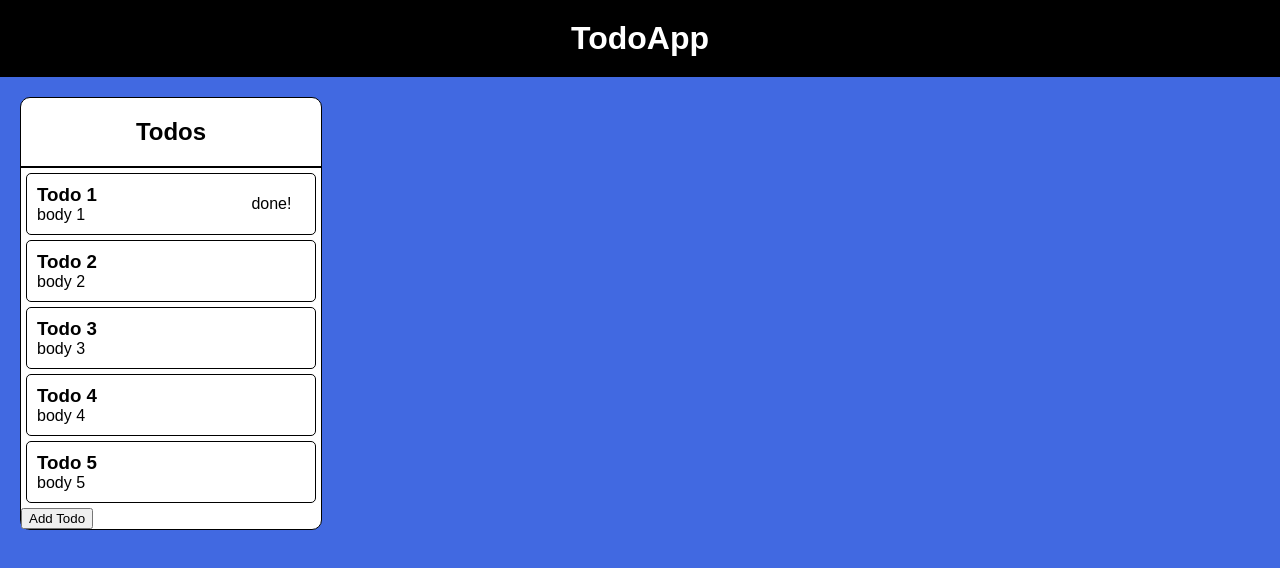
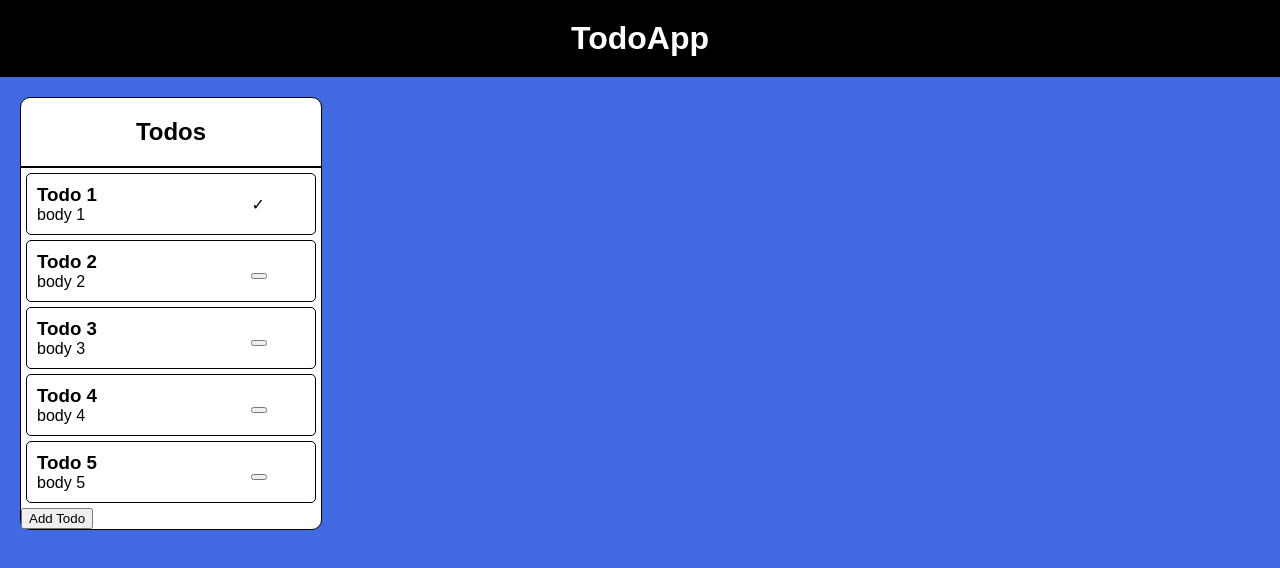
Before and after one commit to ga-wdi-exercises/todo-app-react, a React (Create React App) app: page / in a window 1280 px wide. Shown: the top 568 px of the page. Built offline with nearby package versions, Linux system fonts and the light colour scheme; the HTML template or start-up script is replaced by a standard one.

Commit message:
user can now mark todos as complete

```diff
--- a/src/Todo.js
+++ b/src/Todo.js
@@ -10,6 +10,12 @@ class Todo extends Component {
       completed: this.props.completed
     }
   }
+
+  markComplete() {
+    this.setState({
+      completed: true
+    })
+  }
   render() {
     if(this.state.completed) {
       return(
@@ -19,7 +25,7 @@ class Todo extends Component {
           <p>{ this.state.body }</p>
           </div>
           <div>
-            done!
+            &#10003;
           </div>
         </div>
       )
@@ -31,6 +37,7 @@ class Todo extends Component {
           <p>{ this.state.body }</p>
           </div>
           <div>
+            <button onClick={() => this.markComplete() }></button>
           </div>
         </div>
       )
--- a/src/TodoList.js
+++ b/src/TodoList.js
@@ -44,7 +44,10 @@ class TodoList extends Component {
     let newTodoSet = this.state.todos.slice()
     newTodoSet.push(newTodo)
     this.setState({
-      todos: newTodoSet
+      todos: newTodoSet,
+      addTodo: false,
+      newTodoTitle: '',
+      newTodoBody: ''
     })
     console.log(newTodo)
   }
```
